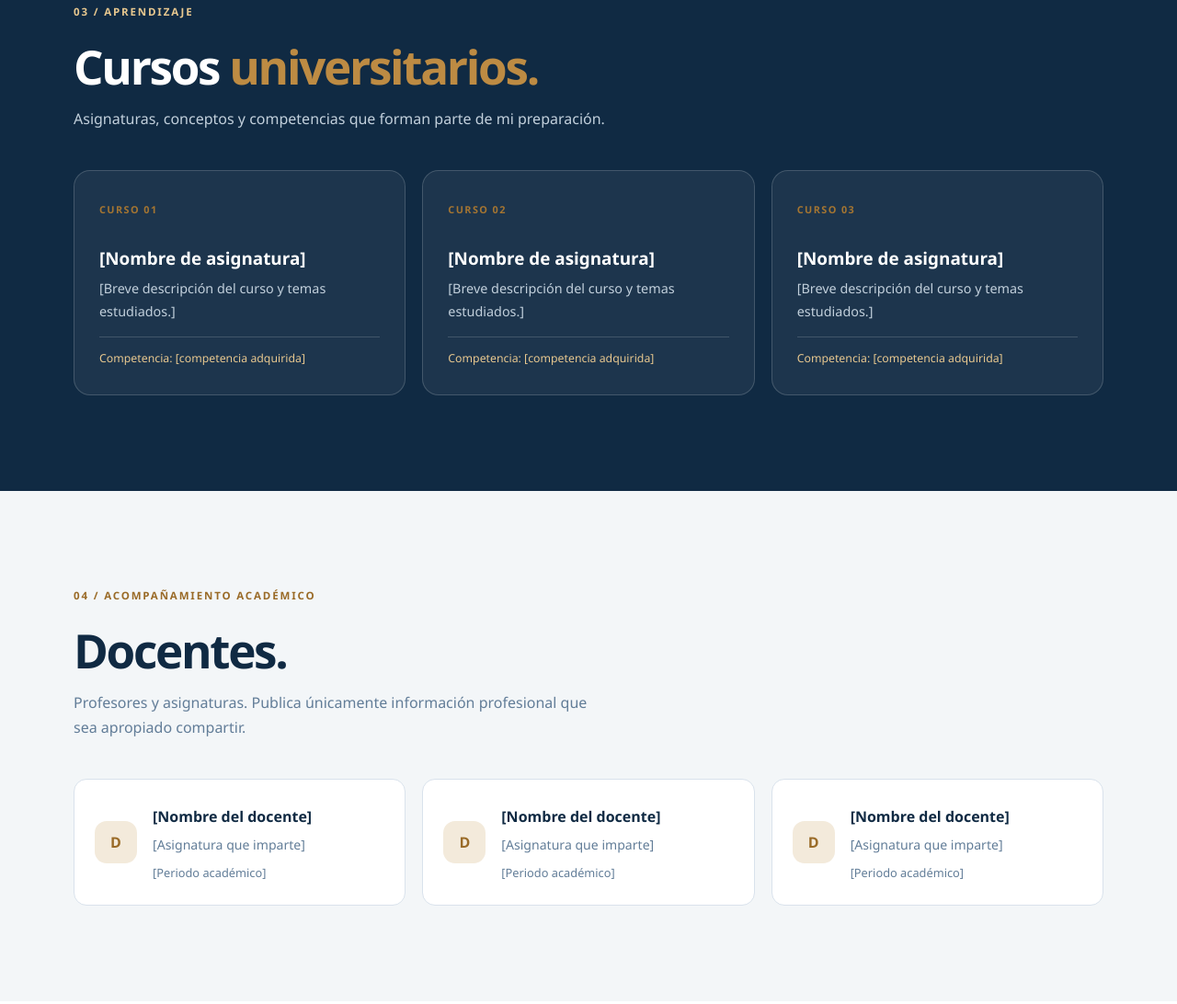
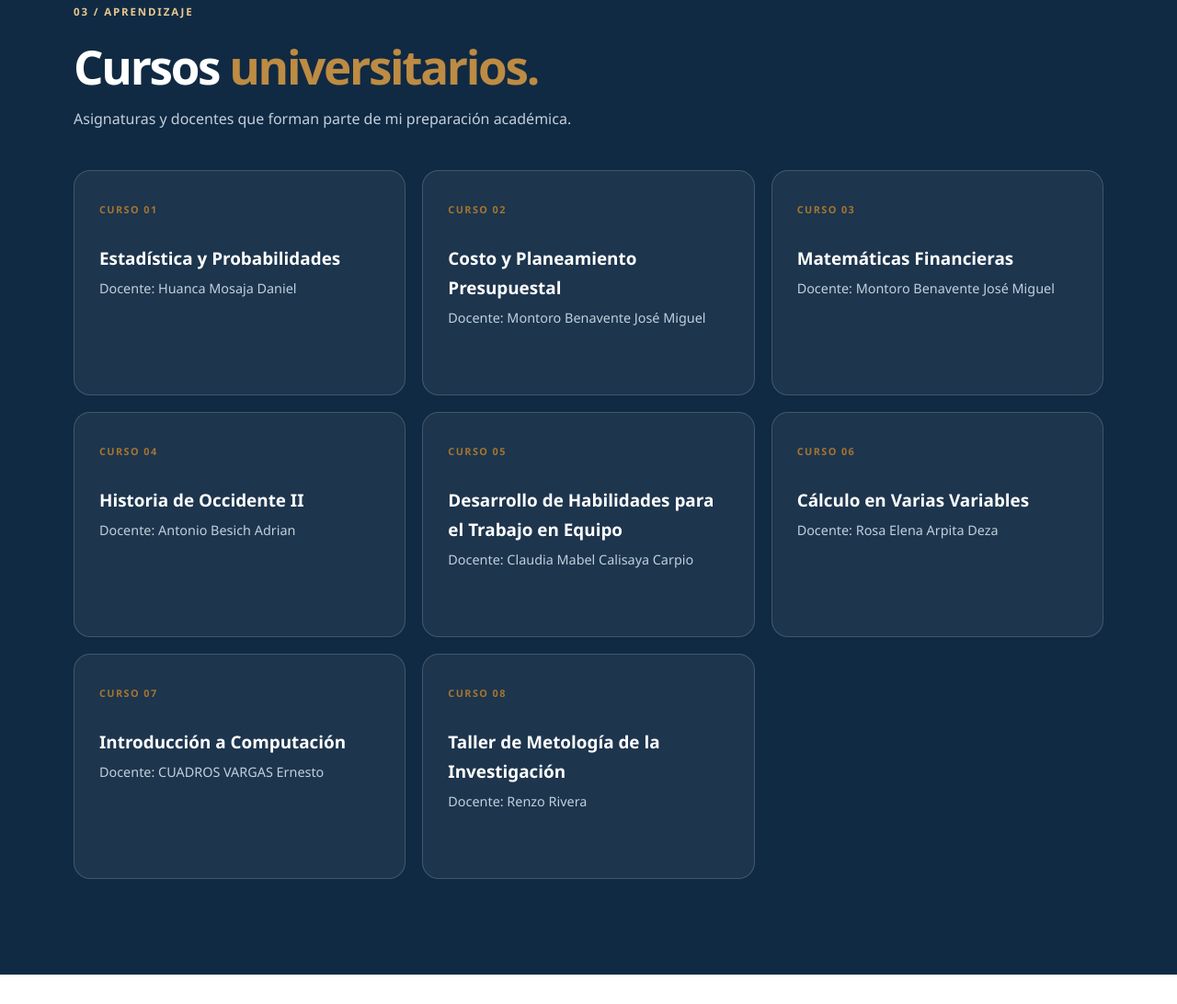
Before and after one commit to chiaraticona-source/chiara-ticona.github.io, a plain HTML site: page index.html in a window 1280 px wide. Shown: the part 2252-3344 px from the top of the page at 92% size. Drawn offline with Linux system fonts and the light colour scheme.

Commit message:
Revise courses section with actual course details
Updated course section to include specific course names and instructors.

```diff
--- a/index.html
+++ b/index.html
@@ -121,32 +121,65 @@
       </div>
     </section>
 
+
 <section class="section section-dark" id="cursos">
   <div class="container">
     <div class="section-heading reveal">
       <p class="eyebrow eyebrow-light">03 / APRENDIZAJE</p>
       <h2>Cursos <span>universitarios.</span></h2>
-          <p class="section-lead">Asignaturas, conceptos y competencias que forman parte de mi preparación.</p>
+      <p class="section-lead">Asignaturas y docentes que forman parte de mi preparación académica.</p>
     </div>
+
     <div class="card-grid" id="coursesGrid">
-          <article class="info-card reveal"><span class="card-number">CURSO 01</span><h3>[Nombre de asignatura]</h3><p>[Breve descripción del curso y temas estudiados.]</p><div class="card-footer">Competencia: [competencia adquirida]</div></article>
-          <article class="info-card reveal"><span class="card-number">CURSO 02</span><h3>[Nombre de asignatura]</h3><p>[Breve descripción del curso y temas estudiados.]</p><div class="card-footer">Competencia: [competencia adquirida]</div></article>
-          <article class="info-card reveal"><span class="card-number">CURSO 03</span><h3>[Nombre de asignatura]</h3><p>[Breve descripción del curso y temas estudiados.]</p><div class="card-footer">Competencia: [competencia adquirida]</div></article>
-        </div>
-      </div>
-    </section>
 
-    <section class="section section-soft" id="docentes">
-      <div class="container">
-        <div class="section-heading reveal">
-          <p class="eyebrow">04 / ACOMPAÑAMIENTO ACADÉMICO</p>
-          <h2>Docentes.</h2>
-          <p class="section-lead">Profesores y asignaturas. Publica únicamente información profesional que sea apropiado compartir.</p>
-        </div>
-        <div class="card-grid">
-          <article class="person-card reveal"><div class="person-icon">D</div><div><h3>[Nombre del docente]</h3><p>[Asignatura que imparte]</p><span class="muted">[Periodo académico]</span></div></article>
-          <article class="person-card reveal"><div class="person-icon">D</div><div><h3>[Nombre del docente]</h3><p>[Asignatura que imparte]</p><span class="muted">[Periodo académico]</span></div></article>
-          <article class="person-card reveal"><div class="person-icon">D</div><div><h3>[Nombre del docente]</h3><p>[Asignatura que imparte]</p><span class="muted">[Periodo académico]</span></div></article>
+      <article class="info-card reveal">
+        <span class="card-number">CURSO 01</span>
+        <h3>Estadística y Probabilidades</h3>
+        <p>Docente: Huanca Mosaja Daniel</p>
+      </article>
+
+      <article class="info-card reveal">
+        <span class="card-number">CURSO 02</span>
+        <h3>Costo y Planeamiento Presupuestal</h3>
+        <p>Docente: Montoro Benavente José Miguel</p>
+      </article>
+
+      <article class="info-card reveal">
+        <span class="card-number">CURSO 03</span>
+        <h3>Matemáticas Financieras</h3>
+        <p>Docente: Montoro Benavente José Miguel</p>
+      </article>
+
+      <article class="info-card reveal">
+        <span class="card-number">CURSO 04</span>
+        <h3>Historia de Occidente II</h3>
+        <p>Docente: Antonio Besich Adrian</p>
+      </article>
+
+      <article class="info-card reveal">
+        <span class="card-number">CURSO 05</span>
+        <h3>Desarrollo de Habilidades para el Trabajo en Equipo</h3>
+        <p>Docente: Claudia Mabel Calisaya Carpio</p>
+      </article>
+
+      <article class="info-card reveal">
+        <span class="card-number">CURSO 06</span>
+        <h3>Cálculo en Varias Variables</h3>
+        <p>Docente: Rosa Elena Arpita Deza</p>
+      </article>
+
+      <article class="info-card reveal">
+        <span class="card-number">CURSO 07</span>
+        <h3>Introducción a Computación</h3>
+        <p>Docente: CUADROS VARGAS Ernesto</p>
+      </article>
+
+      <article class="info-card reveal">
+        <span class="card-number">CURSO 08</span>
+        <h3>Taller de Metología de la Investigación</h3>
+        <p>Docente: Renzo Rivera</p>
+      </article>
+
     </div>
   </div>
 </section>
```
Lines whose indentation alone changed are shown as unchanged.
